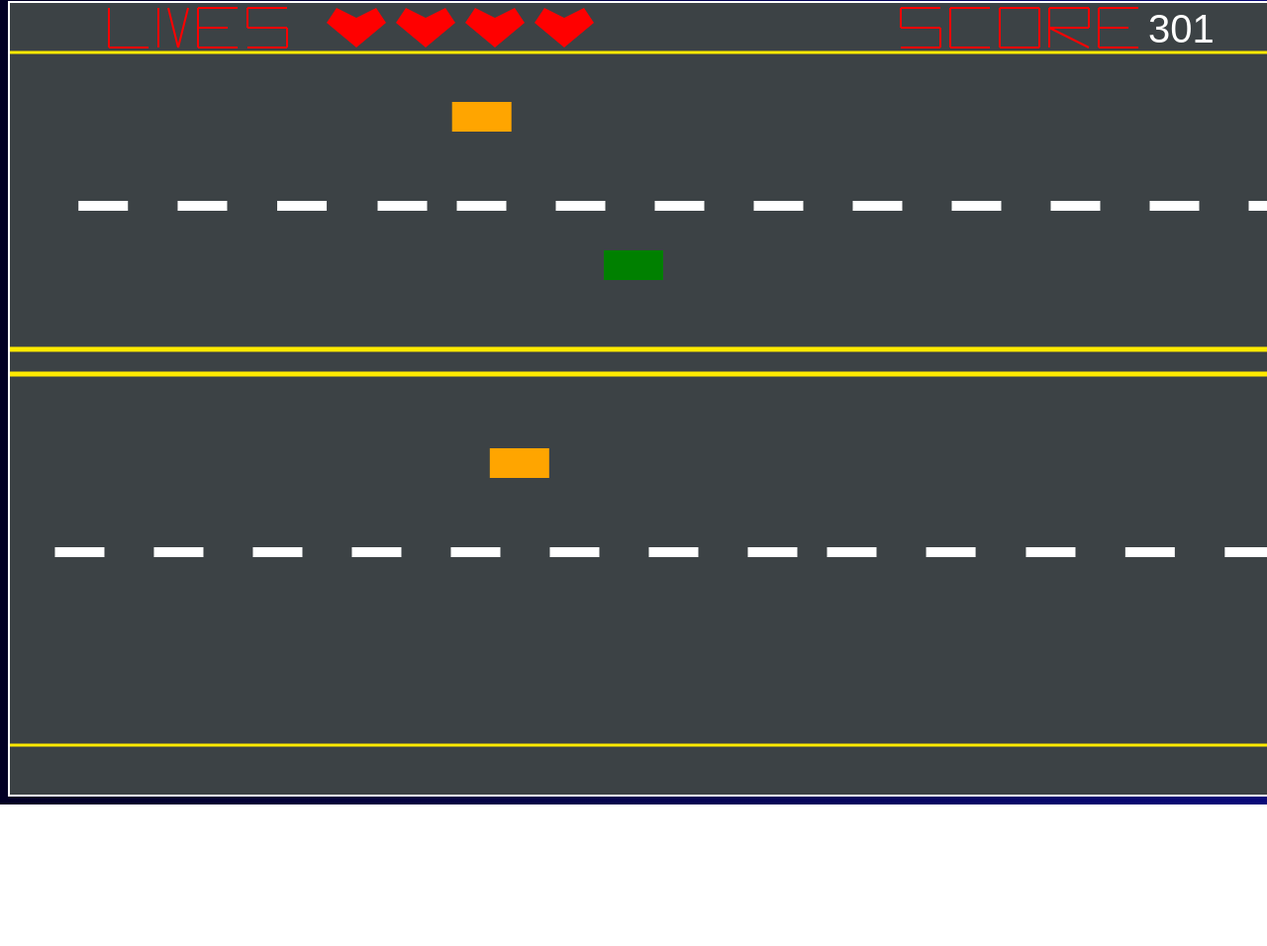
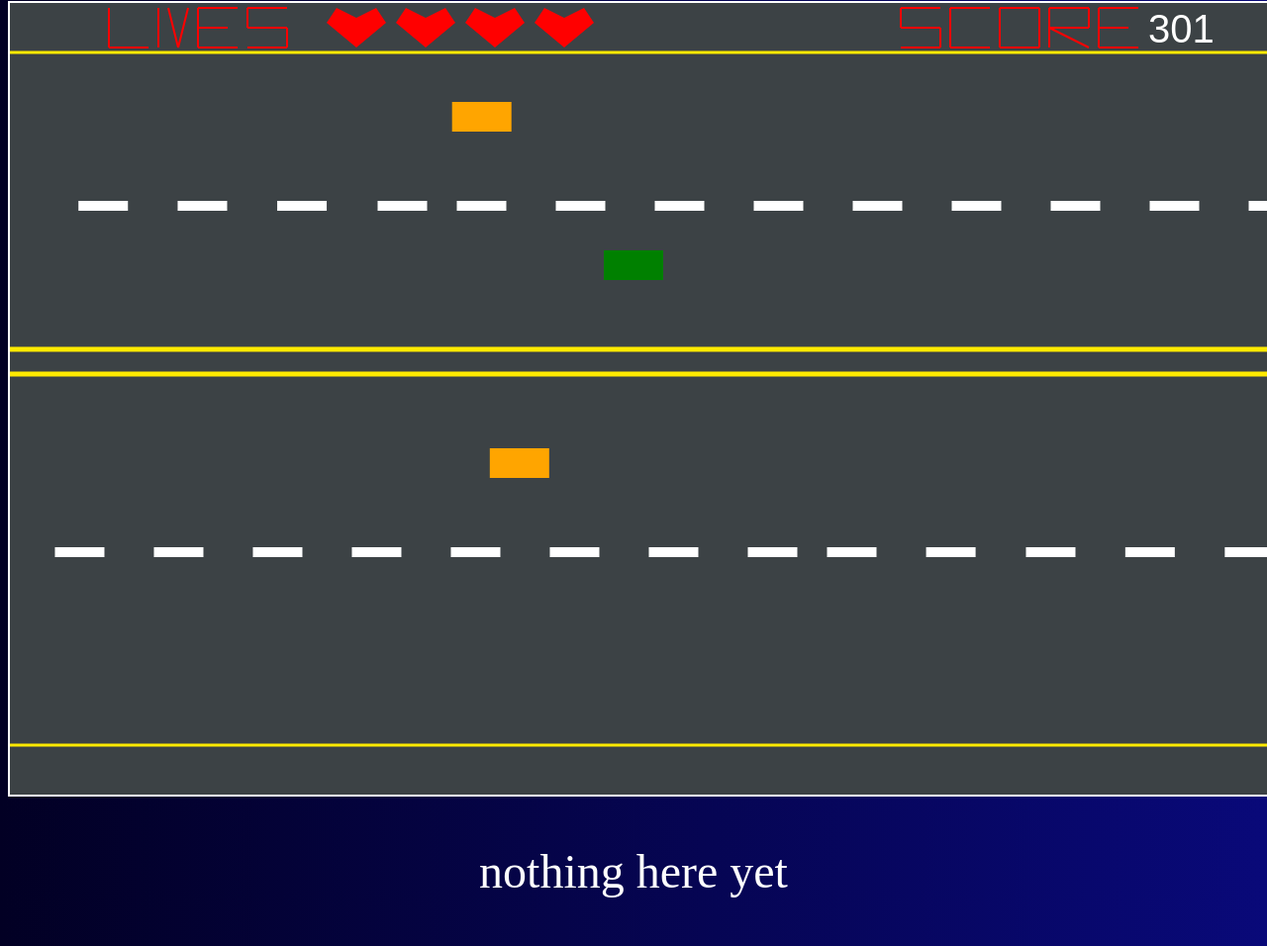
Before and after one commit to perryjc/Home_Commute-, a plain HTML site: page index.html in a window 1280 px wide. Shown: the part 79-1035 px from the top of the page at 99% size. Before the commit the page ends 892 px from the top, so only its background shows below. Drawn offline with Linux system fonts and the light colour scheme.

Commit message:
instructions

```diff
--- a/index.html
+++ b/index.html
@@ -7,6 +7,7 @@
 <body>
 	<h1>Home Commute</h1>
     <canvas width="1280" height="800" id="myCanvas"></canvas>
+    <p id="instructions">nothing here yet</p>
     <script src="setup.js"></script>
     <script src="player.js"></script>
 	<script src="enemy.js"></script>
```
